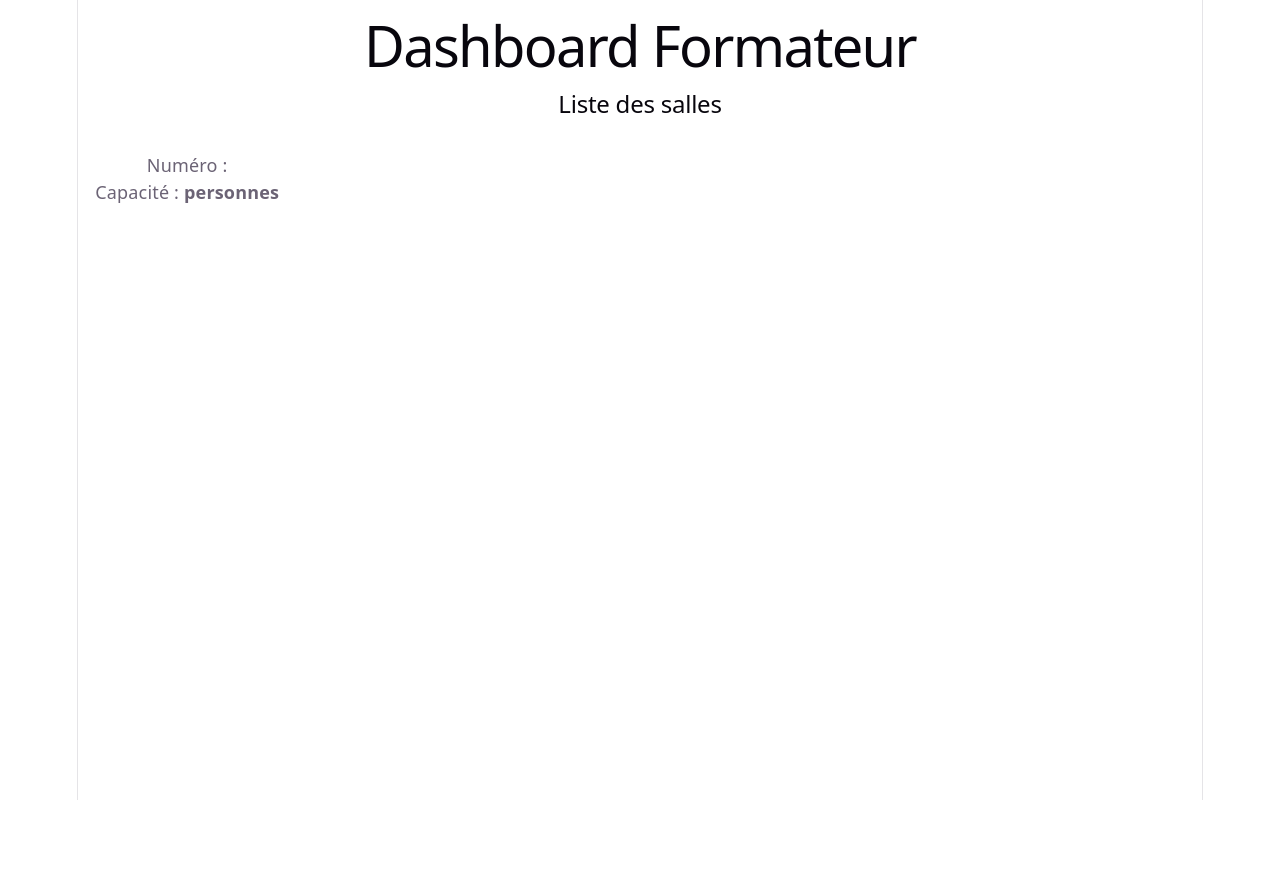
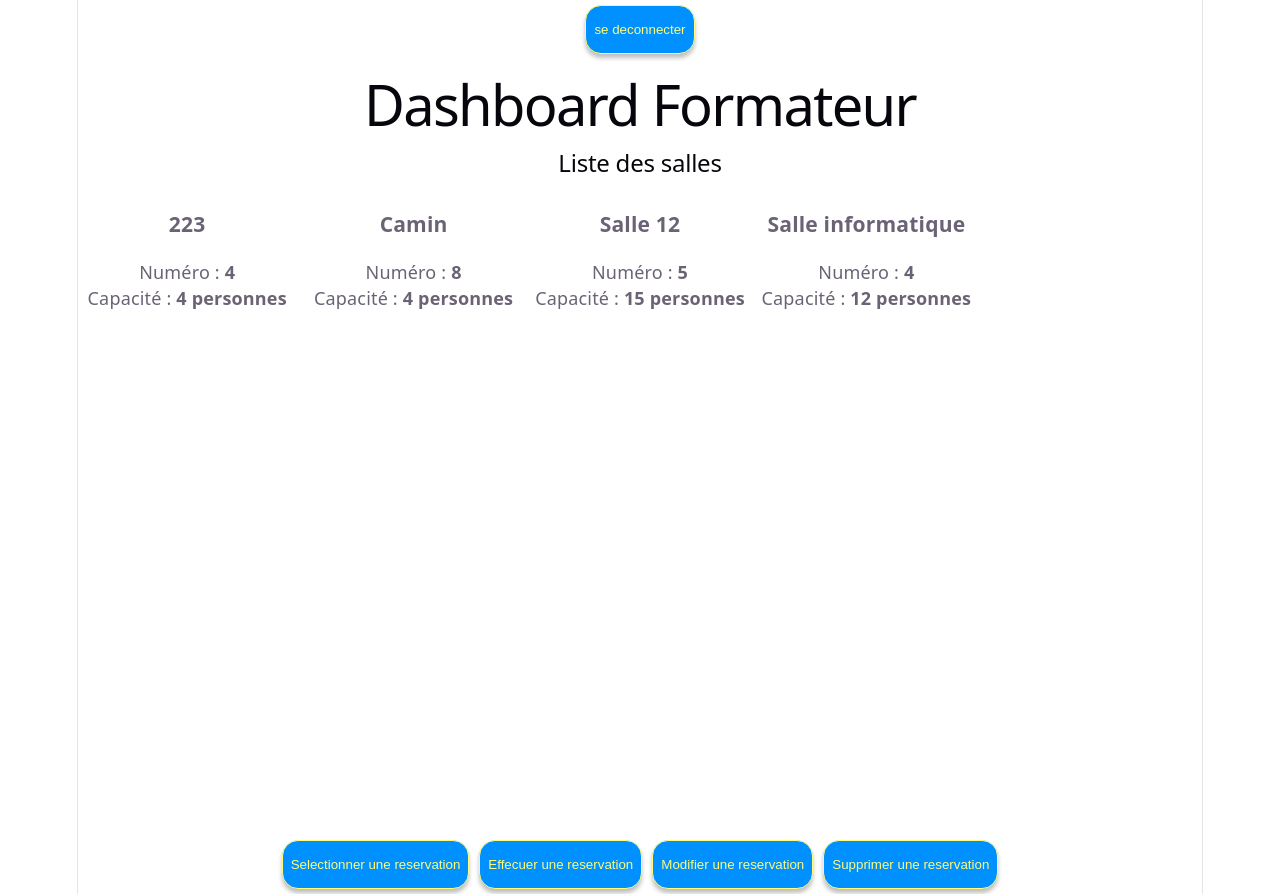
Before and after one commit to porte-christophe/la-bonne-salle-au-bon-moment, a React (Vite) app: page /dashboardFormateur in a window 1280 px wide. Before the commit the page ends 800 px from the top, so only its background shows below. Built offline with nearby package versions, Linux system fonts and the light colour scheme; data requests are answered from the project's data file.

Commit message:
Ajout des boutons sur la page formateur et affichage de la BDD vers la page

```diff
--- a/db.json
+++ b/db.json
@@ -32,6 +32,39 @@
         "dfbgfdgd"
       ],
       "id": "IG5XCiyX4D8"
+    },
+    {
+      "label": "Camin",
+      "capacity": 4,
+      "site": "hfff",
+      "building": "112",
+      "floor": 8,
+      "material": [
+        "777"
+      ],
+      "id": "3904QrKVG9Y"
+    },
+    {
+      "label": "Salle 12",
+      "capacity": 15,
+      "site": "hfdkjhskdhasfk",
+      "building": "12",
+      "floor": 5,
+      "material": [
+        "hjhjj"
+      ],
+      "id": "HePvpvfFWn0"
+    },
+    {
+      "label": "Salle informatique",
+      "capacity": 12,
+      "site": "15 C",
+      "building": "52",
+      "floor": 4,
+      "material": [
+        "45 ordinateur"
+      ],
+      "id": "01PghzY7SaE"
     }
   ],
   "$schema": "./node_modules/json-server/schema.json"
--- a/src/pages/dashboard-formateur.tsx
+++ b/src/pages/dashboard-formateur.tsx
@@ -1,11 +1,15 @@
+// ---------- Imports --------
+import './dashboard-admin.css';
+import Button from '../components/button';
 import { useEffect, useState } from "react";
 import { getSalles } from "../services/salle.service";
 
+
 type Salle = {
-  id: string;
-  nom: string;
-  numero: string;
-  capacite: number;
+  label: number;
+  capacity: string;
+  site: string;
+  floor: number;
 };
 
 function DashboardFormateur() {
@@ -32,6 +36,14 @@ function DashboardFormateur() {
   }
 
   return (
+
+    <>
+
+    <header>
+          <div>
+            <Button description='se deconnecter'/>
+          </div>
+    </header>
     <div className="p-6">
 
       <h1 className="text-3xl font-bold mb-6">
@@ -46,20 +58,20 @@ function DashboardFormateur() {
 
         {salles.map((salle) => (
           <div
-            key={salle.id}
+            key={salle.site}
             className="border-2 border-gray-300 rounded-lg p-5 shadow-md"
           >
 
             <h3 className="text-xl font-bold mb-3">
-              {salle.nom}
+              {salle.label}
             </h3>
 
             <p>
-              Numéro : <strong>{salle.numero}</strong>
+              Numéro : <strong>{salle.floor}</strong>
             </p>
 
             <p>
-              Capacité : <strong>{salle.capacite} personnes</strong>
+              Capacité : <strong>{salle.capacity} personnes</strong>
             </p>
 
           </div>
@@ -68,6 +80,15 @@ function DashboardFormateur() {
       </div>
 
     </div>
+    <footer>
+          <div>
+            <Button description='Selectionner une reservation'/>
+            <Button description='Effecuer une reservation'/>
+            <Button description='Modifier une reservation'/>
+            <Button description='Supprimer une reservation'/>
+          </div>
+        </footer>
+</>
   );
 }
 
--- a/src/services/salle.service.ts
+++ b/src/services/salle.service.ts
@@ -8,7 +8,8 @@ export async function createSalle(salle: object) {
 
   return response.json();
 }
-const API_URL = "http://localhost:3000/salles";
+
+const API_URL = "http://localhost:3001/salles";
 
 export async function getSalles() {
   const response = await fetch(API_URL);
@@ -19,3 +20,19 @@ export async function getSalles() {
 
   return response.json();
 }
+
+/*const API_URL = "http://localhost:3001/salles";
+
+export async function getSalles() {
+  const response = await fetch(API_URL);
+
+  if (!response.ok) {
+    throw new Error("Erreur lors de la récupération des salles");
+  }
+
+  const data = await response.json();
+
+  console.log("API salles :", data);
+
+  return data;
+}*/
```
